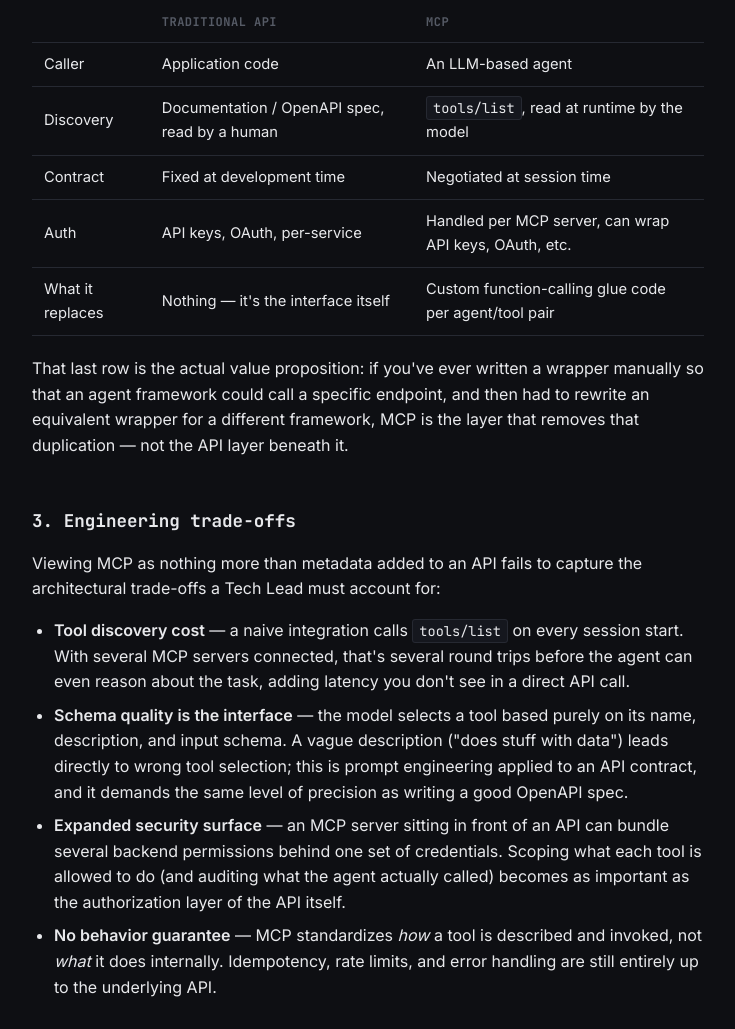
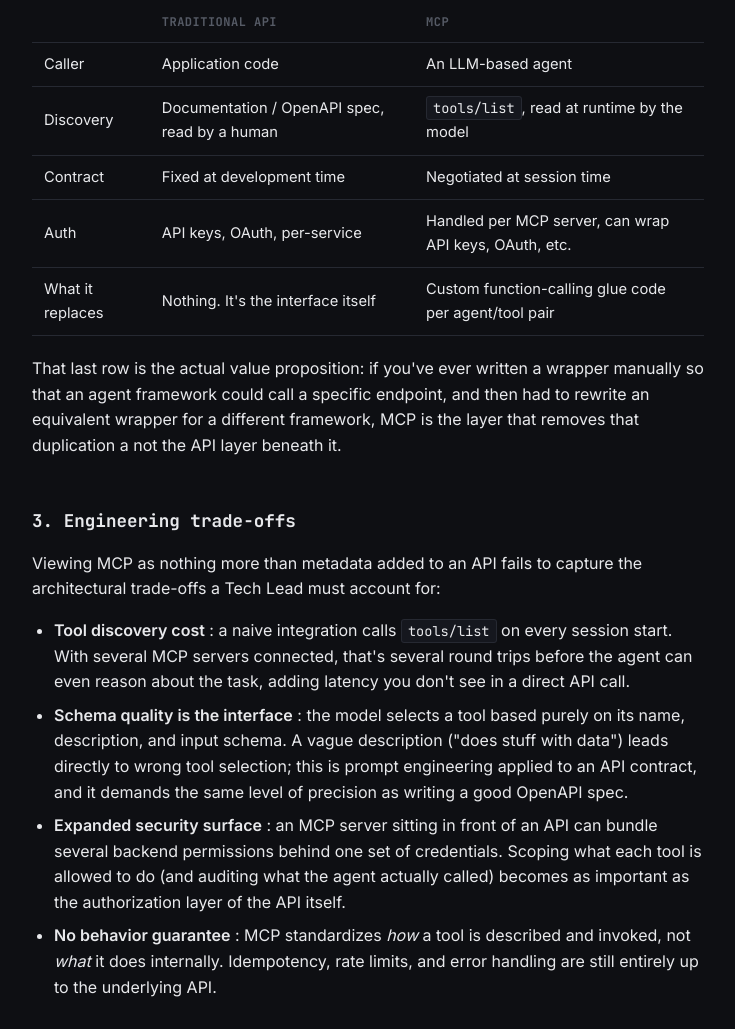
Before and after one commit to rfpcruz/rfpcruz.github.io, a plain HTML site: page articles/mcp-under-the-hood.html in a window 1280 px wide. Shown: the part 3131-4160 px from the top of the page, without its empty margins (272-1007 px from the left). Drawn offline with Linux system fonts and the light colour scheme.

Commit message:
Fix phrasing and clarity in MCP documentation
Corrected phrasing and improved clarity in the text.

```diff
--- a/articles/mcp-under-the-hood.html
+++ b/articles/mcp-under-the-hood.html
@@ -230,19 +230,19 @@
         <tr><td>Discovery</td><td>Documentation / OpenAPI spec, read by a human</td><td><code>tools/list</code>, read at runtime by the model</td></tr>
         <tr><td>Contract</td><td>Fixed at development time</td><td>Negotiated at session time</td></tr>
         <tr><td>Auth</td><td>API keys, OAuth, per-service</td><td>Handled per MCP server, can wrap API keys, OAuth, etc.</td></tr>
-        <tr><td>What it replaces</td><td>Nothing — it's the interface itself</td><td>Custom function-calling glue code per agent/tool pair</td></tr>
+        <tr><td>What it replaces</td><td>Nothing. It's the interface itself</td><td>Custom function-calling glue code per agent/tool pair</td></tr>
       </tbody>
     </table>
 
-    <p>That last row is the actual value proposition: if you've ever written a wrapper manually so that an agent framework could call a specific endpoint, and then had to rewrite an equivalent wrapper for a different framework, MCP is the layer that removes that duplication — not the API layer beneath it.</p>
+    <p>That last row is the actual value proposition: if you've ever written a wrapper manually so that an agent framework could call a specific endpoint, and then had to rewrite an equivalent wrapper for a different framework, MCP is the layer that removes that duplication a not the API layer beneath it.</p>
 
     <h2>3. Engineering trade-offs</h2>
     <p>Viewing MCP as nothing more than metadata added to an API fails to capture the architectural trade-offs a Tech Lead must account for:</p>
     <ul>
-      <li><strong>Tool discovery cost</strong> — a naive integration calls <code>tools/list</code> on every session start. With several MCP servers connected, that's several round trips before the agent can even reason about the task, adding latency you don't see in a direct API call.</li>
-      <li><strong>Schema quality is the interface</strong> — the model selects a tool based purely on its name, description, and input schema. A vague description ("does stuff with data") leads directly to wrong tool selection; this is prompt engineering applied to an API contract, and it demands the same level of precision as writing a good OpenAPI spec.</li>
-      <li><strong>Expanded security surface</strong> — an MCP server sitting in front of an API can bundle several backend permissions behind one set of credentials. Scoping what each tool is allowed to do (and auditing what the agent actually called) becomes as important as the authorization layer of the API itself.</li>
-      <li><strong>No behavior guarantee</strong> — MCP standardizes <em>how</em> a tool is described and invoked, not <em>what</em> it does internally. Idempotency, rate limits, and error handling are still entirely up to the underlying API.</li>
+      <li><strong>Tool discovery cost</strong> : a naive integration calls <code>tools/list</code> on every session start. With several MCP servers connected, that's several round trips before the agent can even reason about the task, adding latency you don't see in a direct API call.</li>
+      <li><strong>Schema quality is the interface</strong> : the model selects a tool based purely on its name, description, and input schema. A vague description ("does stuff with data") leads directly to wrong tool selection; this is prompt engineering applied to an API contract, and it demands the same level of precision as writing a good OpenAPI spec.</li>
+      <li><strong>Expanded security surface</strong> : an MCP server sitting in front of an API can bundle several backend permissions behind one set of credentials. Scoping what each tool is allowed to do (and auditing what the agent actually called) becomes as important as the authorization layer of the API itself.</li>
+      <li><strong>No behavior guarantee</strong> : MCP standardizes <em>how</em> a tool is described and invoked, not <em>what</em> it does internally. Idempotency, rate limits, and error handling are still entirely up to the underlying API.</li>
     </ul>
 
     <h2>Conclusion</h2>
```
